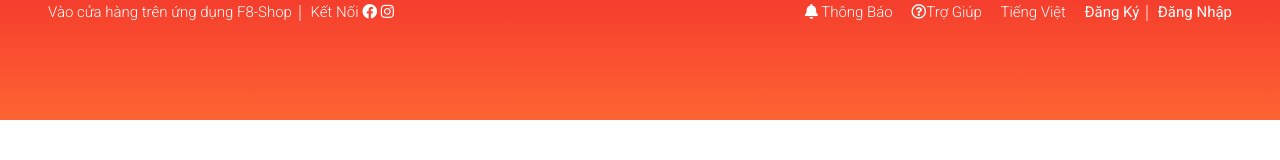
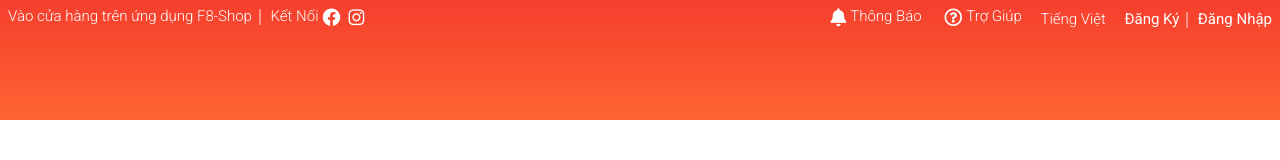
Before and after one commit to MinhSon8902/Shoppe-demo, a plain HTML site: page index.html in a window 1280 px wide. Drawn offline with nearby package versions, Linux system fonts and the light colour scheme.

Commit message:
css icons

```diff
--- a/assets/css/base.css
+++ b/assets/css/base.css
@@ -16,7 +16,7 @@ html {
 }
 
 .grid {
-  width: 1200px;
+  width: 1400px;
   max-width: 100%;
   margin: 0 auto;
 }
--- a/assets/css/main.css
+++ b/assets/css/main.css
@@ -20,6 +20,7 @@
 .header__navbar-item {
   margin: 0 8px;
   position: relative;
+  min-height: 26px;
 }
 
 .header__navbar-item,
@@ -32,6 +33,7 @@
 }
 
 .header__navbar-item:hover,
+.header__navbar-icon-link:hover,
 .header__navbar-item-link:hover {
   color: rgba(255, 255, 255, 0.7);
   cursor: pointer;
@@ -56,3 +58,20 @@
   color: var(--white-color);
   text-decoration: none;
 }
+
+.header__navbar-icon {
+  font-size: 1.8rem;
+  margin: 0 4px;
+}
+
+.header__navbar-item,
+.header__navbar-item-link,
+.header__navbar-icon-link {
+  display: inline-flex;
+  align-items: center;
+}
+
+.header__navbar-title--no-pointer {
+  cursor: text;
+  color: var(--white-color);
+}
--- a/index.html
+++ b/index.html
@@ -36,12 +36,12 @@
                 Vào cửa hàng trên ứng dụng F8-Shop
               </li>
               <li class="header__navbar-item">
-                Kết Nối
+                <span class="header__navbar-title--no-pointer">Kết Nối</span>
                 <a href="" class="header__navbar-icon-link">
-                  <i class="fab fa-facebook"></i>
+                  <i class="header__navbar-icon fab fa-facebook"></i>
                 </a>
                 <a href="" class="header__navbar-icon-link">
-                  <i class="fab fa-instagram"></i>
+                  <i class="header__navbar-icon fab fa-instagram"></i>
                 </a>
               </li>
             </ul>
@@ -49,13 +49,14 @@
             <ul class="header__navbar-list">
               <li class="header__navbar-item">
                 <a href="" class="header__navbar-item-link">
-                  <i class="fas fa-bell"></i>
+                  <i class="header__navbar-icon fas fa-bell"></i>
                   Thông Báo</a
                 >
               </li>
               <li class="header__navbar-item">
                 <a href="" class="header__navbar-item-link"
-                  ><i class="far fa-question-circle"></i>Trợ Giúp</a
+                  ><i class="header__navbar-icon far fa-question-circle"></i>Trợ
+                  Giúp</a
                 >
               </li>
               <li class="header__navbar-item">
```
